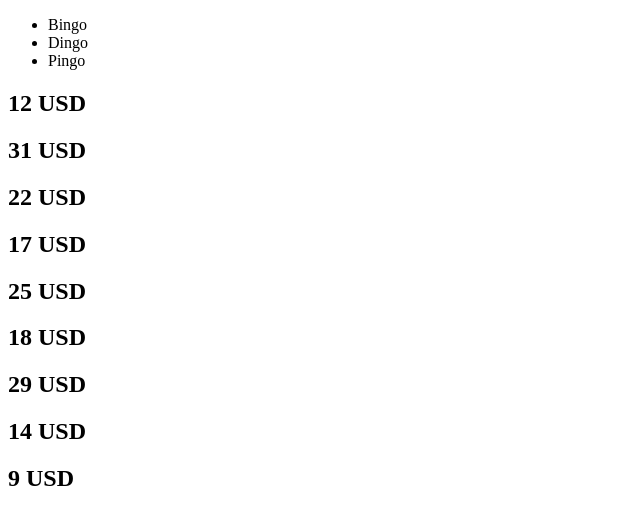
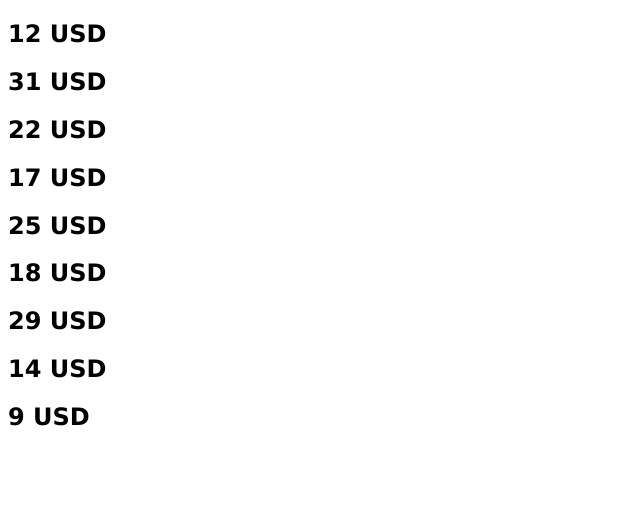
Before and after one commit to ibrahmounk/Data-Visualization, a plain HTML site: page index.html in a window 1280 px wide. Shown: the whole page, without its empty margins (0-640 px from the left). Drawn offline with nearby package versions, Linux system fonts and the light colour scheme.

Commit message:
Add Inline Styling to Elements

```diff
--- a/day001.js
+++ b/day001.js
@@ -45,4 +45,6 @@
     .data(dataset)
     .enter()
     .append("h2")
-    .text((d) => d + ' USD');
+    .text((d) => d + ' USD')
+    // Add the style() method to the code in the editor to make all the displayed text have a font-family of verdana.
+    .style("font-family", "verdana");
--- a/index.html
+++ b/index.html
@@ -11,11 +11,11 @@
 
 <body>
 
-    <ul>
+    <!-- <ul>
         <li>Bingo</li>
         <li>Dingo</li>
         <li>Pingo</li>
-    </ul>
+    </ul> -->
 
 
     <script src="/day001.js"></script>
```
